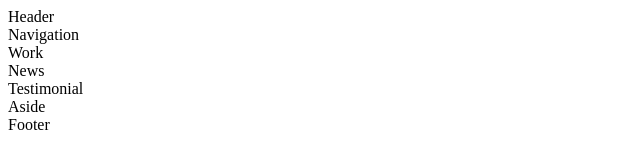
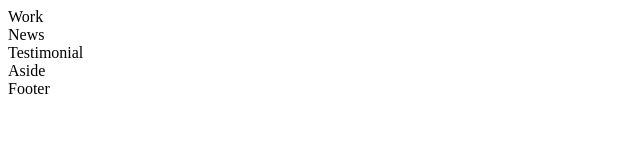
Before and after one commit to Ayshen2006/holbertonschool-web_front_end, a plain HTML site: page html_advanced/7-index.html in a window 1280 px wide. Shown: the whole page, without its empty margins (0-640 px from the left). Drawn offline with Linux system fonts and the light colour scheme.

Commit message:
Update 7-index.html

```diff
--- a/html_advanced/7-index.html
+++ b/html_advanced/7-index.html
@@ -10,8 +10,7 @@
   </head>
   <body>
     <header>
-      Header
-      <nav>Navigation</nav>
+     <nav></nav>
     </header>
     <main>
       <section>
```
